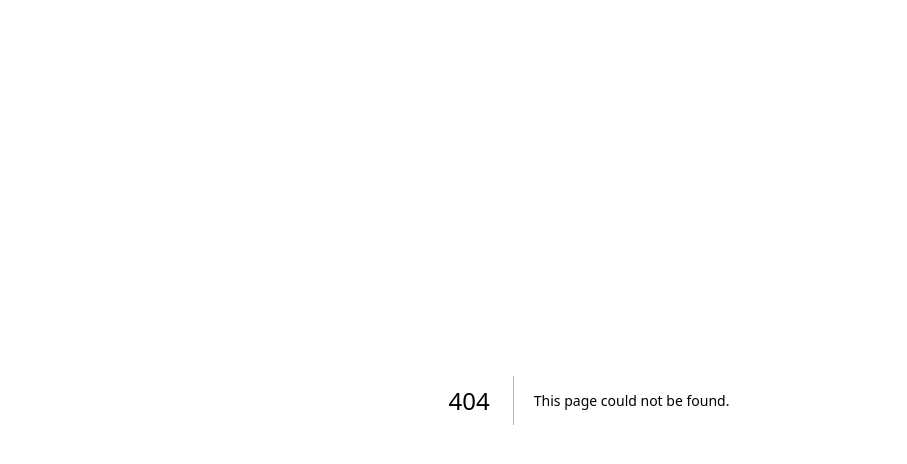
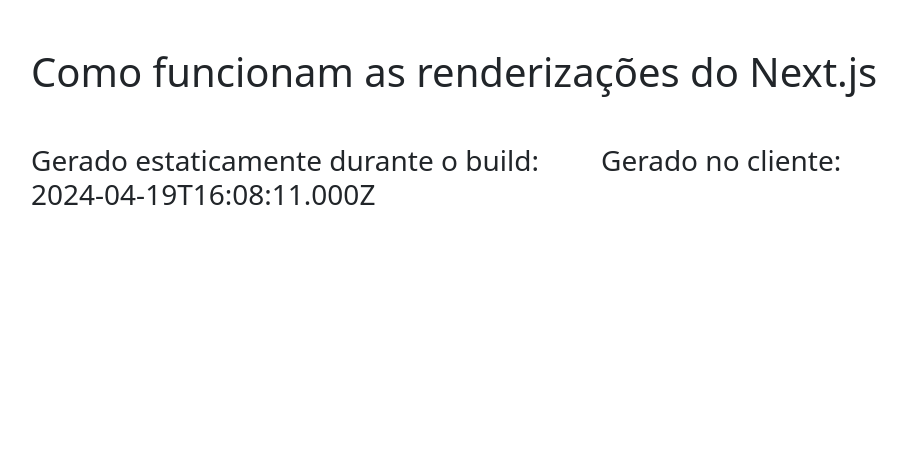
Before and after one commit to ViiniiFR/Loja-nextjs, a Next.js app: page /static in a window 1280 px wide. Before the commit this address had no page. Shown: the top 464 px of the page, without its empty margins (51-958 px from the left). Built offline with nearby package versions, Linux system fonts and the light colour scheme; no server answers.

Commit message:
Added ISR

```diff
--- /dev/null
+++ b/src/pages/static.tsx
@@ -0,0 +1,55 @@
+// pages/static.tsx
+
+import { Col, Container, Row } from "reactstrap"
+import { GetStaticProps, NextPage } from "next"
+import { ReactNode, useEffect, useState } from "react"
+
+
+type ApiResponse = {
+  name: string
+  timestamp: Date
+}
+
+export const getStaticProps: GetStaticProps = async () => {
+    const staticData = await fetch(`${process.env.NEXT_PUBLIC_APIURL}/api/hello`).then(res => res.json())
+
+    return {
+      props: {
+        staticData
+      },
+      revalidate: 10
+    }
+  }
+
+  const Static: NextPage = (props: {
+    children?: ReactNode
+    staticData?: ApiResponse
+  }) => {
+    const [clientSideData, setClientSideData] = useState<ApiResponse>()
+
+  // ...
+
+    return (
+      <Container tag="main">
+        <h1 className="my-5">
+          Como funcionam as renderizações do Next.js
+        </h1>
+
+        <Row>
+          <Col>
+            <h3>
+              Gerado estaticamente durante o build: {props.staticData?.timestamp.toString()}
+            </h3>
+          </Col>
+
+          <Col>
+            <h3>
+              Gerado no cliente: {clientSideData?.timestamp.toString()}
+            </h3>
+          </Col>
+        </Row>
+      </Container>
+    )
+  }
+
+  export default Static
```
